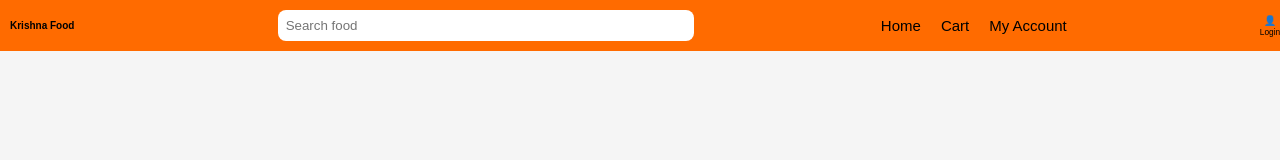
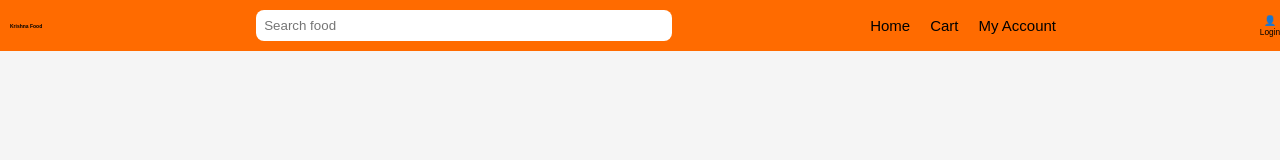
Before and after one commit to kishansiliguri/Kishna-shop, a website: page public/index.html in a window 1280 px wide. Drawn offline with Linux system fonts and the light colour scheme.

Commit message:
Update index.html

```diff
--- a/public/index.html
+++ b/public/index.html
@@ -39,7 +39,7 @@ justify-content:space-between;
 .brand-area{
 display:flex;
 align-items:center;
-gap:10px;
+gap:5px;
 }
 
 .logo{
@@ -50,7 +50,7 @@ border-radius:6px;
 }
 
 .brand{
-font-size:10px;
+font-size:5px;
 font-weight:bold;
 }
 
```
